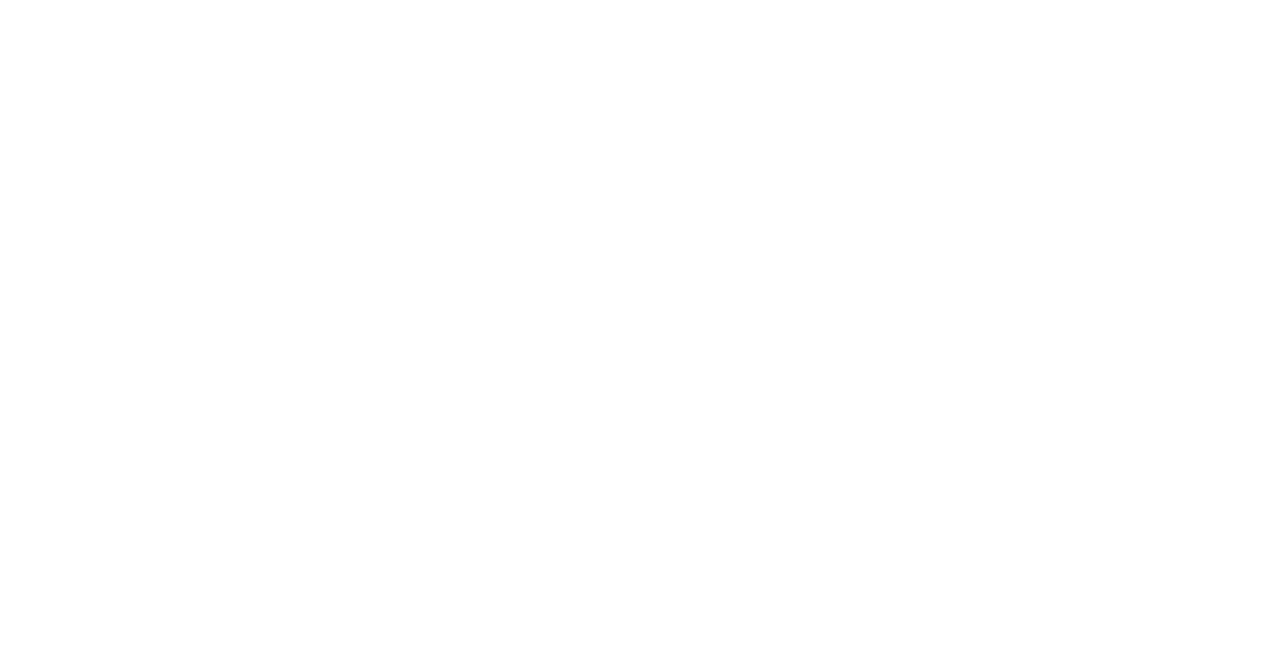
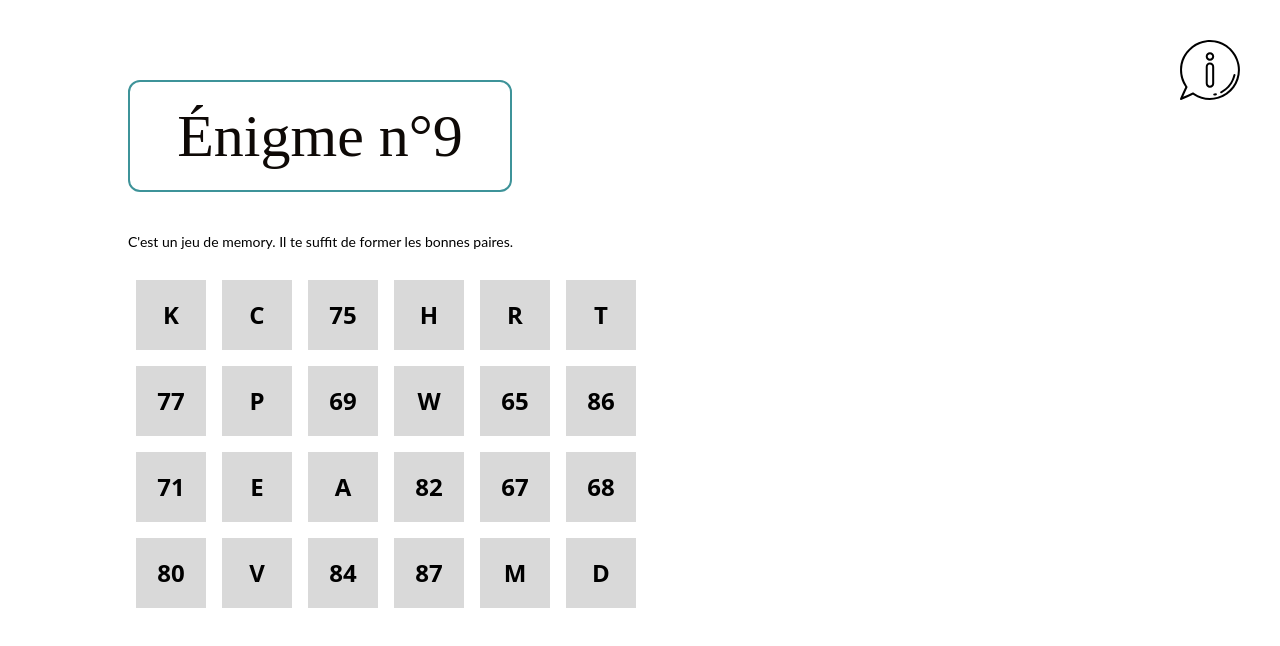
Before and after one commit to aeccher/projets6, a Vue app: page /enigme9 in a window 1280 px wide. Before the commit this address had no page. Shown: the top 646 px of the page. Built offline with nearby package versions, Linux system fonts and the light colour scheme.

Commit message:
page énigme n°9

```diff
--- a/src/router/index.js
+++ b/src/router/index.js
@@ -9,6 +9,7 @@ import Enigme5View from '../views/Enigme5View.vue'
 import Enigme6View from '../views/Enigme6View.vue'
 import Enigme7View from '../views/Enigme7View.vue'
 import Enigme8View from '../views/Enigme8View.vue'
+import Enigme9View from '../views/Enigme9View.vue'
 
 const router = createRouter({
   history: createWebHistory(import.meta.env.BASE_URL),
@@ -23,6 +24,7 @@ const router = createRouter({
     { path: '/enigme6', name: 'Enigme6', component: Enigme6View },
     { path: '/enigme7', name: 'Enigme7', component: Enigme7View },
     { path: '/enigme8', name: 'Enigme8', component: Enigme8View },
+    { path: '/enigme9', name: 'Enigme9', component: Enigme9View },
   ]
 })
 
--- a/src/views/Enigme1View.vue
+++ b/src/views/Enigme1View.vue
@@ -5,7 +5,7 @@
     <div class="relative rounded-xl bg-blanc p-8">
       <span @click="closePopup" class="absolute top-4 right-4 cursor-pointer">&times;</span>
       <!-- Contenu de la fenêtre pop-up -->
-      <p class="font-playfair text-xl text-noir">Dactylographie de la Langue des signes française (LSF)</p>
+      <p class="text-center font-playfair text-xl text-noir">Dactylographie de la Langue des signes française (LSF)</p>
       <img
         src="/src/assets/images/indice_lsf.webp"
         alt="Image de la dactylographie de la Langue des signes française"
--- a/src/views/Enigme7View.vue
+++ b/src/views/Enigme7View.vue
@@ -10,7 +10,7 @@
       <img
         src="/src/assets/images/matoran.webp"
         alt="Image de lettres matoran qui correspondent à l'alphabet français"
-        class="m-auto mt-5 w-1/2"
+        class="m-auto mt-5"
       />
     </div>
   </div>
@@ -46,6 +46,7 @@ import IconIndice from "/src/components/icons/IconIndice.vue";
 import Swal from "sweetalert2";
 
 export default {
+  components: { IconIndice },
   data() {
     return {
       isPopupOpen: false,
--- /dev/null
+++ b/src/views/Enigme9View.vue
@@ -0,0 +1,196 @@
+<template>
+  <IconIndice @click="openPopup" class="absolute top-10 right-10 cursor-pointer" />
+
+  <!-- Fenêtre pop-up -->
+  <div v-if="isPopupOpen" class="fixed top-0 left-0 z-40 flex h-full w-full items-center justify-center bg-noir bg-opacity-50">
+    <div class="relative rounded-xl bg-blanc p-8">
+      <span @click="closePopup" class="absolute top-4 right-4 cursor-pointer">&times;</span>
+      <!-- Contenu de la fenêtre pop-up -->
+      <p class="text-center font-playfair text-xl text-noir">Le code ASCII</p>
+      <img src="/src/assets/images/ascii.webp" alt="Image d'extrait du code ASCII" class="m-auto mt-5 w-1/2" />
+    </div>
+  </div>
+
+  <div class="ml-32 mt-20 h-28 w-96 rounded-xl border-2 border-vert">
+    <h2 class="py-6 text-center font-playfair text-6xl text-noir">Énigme n°9</h2>
+  </div>
+
+  <p class="mt-10 ml-32 font-lato text-sm">C'est un jeu de memory. Il te suffit de former les bonnes paires.</p>
+  <div>
+    <div class="ml-32 mt-5 flex max-w-[600px] flex-wrap">
+      <div
+        v-for="(card, index) in cards"
+        :key="index"
+        class="m-2 h-[70px] w-[70px] cursor-pointer"
+        :class="{ flipped: card.isFlipped, matched: card.isMatched }"
+        @click="flipCard(index)"
+      >
+        <div class="card-inner">
+          <div class="card-front">{{ card.displayValue }}</div>
+          <div class="card-back"></div>
+        </div>
+      </div>
+    </div>
+    <!-- Affiche le bouton si le mot est correct -->
+    <Router-Link to="/enigme2">
+      <button v-if="correct" class="font-Lato m-auto mt-10 flex h-10 items-center justify-center rounded-lg bg-vert px-20 text-blanc">
+        Énigme suivante
+      </button></Router-Link
+    >
+  </div>
+</template>
+
+<script>
+import IconIndice from "/src/components/icons/IconIndice.vue";
+import Swal from "sweetalert2"; // Utilisation de SweetAlert2
+
+export default {
+  components: { IconIndice },
+  data() {
+    return {
+      isPopupOpen: false,
+      cards: [
+        { value: "A", displayValue: "A", isFlipped: false, isMatched: false },
+        { value: "A", displayValue: "65", isFlipped: false, isMatched: false },
+        { value: "C", displayValue: "C", isFlipped: false, isMatched: false },
+        { value: "C", displayValue: "67", isFlipped: false, isMatched: false },
+        { value: "D", displayValue: "D", isFlipped: false, isMatched: false },
+        { value: "D", displayValue: "68", isFlipped: false, isMatched: false },
+        { value: "E", displayValue: "E", isFlipped: false, isMatched: false },
+        { value: "E", displayValue: "69", isFlipped: false, isMatched: false },
+        { value: "H", displayValue: "H", isFlipped: false, isMatched: false },
+        { value: "H", displayValue: "71", isFlipped: false, isMatched: false },
+        { value: "K", displayValue: "K", isFlipped: false, isMatched: false },
+        { value: "K", displayValue: "75", isFlipped: false, isMatched: false },
+        { value: "M", displayValue: "M", isFlipped: false, isMatched: false },
+        { value: "M", displayValue: "77", isFlipped: false, isMatched: false },
+        { value: "P", displayValue: "P", isFlipped: false, isMatched: false },
+        { value: "P", displayValue: "80", isFlipped: false, isMatched: false },
+        { value: "R", displayValue: "R", isFlipped: false, isMatched: false },
+        { value: "R", displayValue: "82", isFlipped: false, isMatched: false },
+        { value: "T", displayValue: "T", isFlipped: false, isMatched: false },
+        { value: "T", displayValue: "84", isFlipped: false, isMatched: false },
+        { value: "V", displayValue: "V", isFlipped: false, isMatched: false },
+        { value: "V", displayValue: "86", isFlipped: false, isMatched: false },
+        { value: "W", displayValue: "W", isFlipped: false, isMatched: false },
+        { value: "W", displayValue: "87", isFlipped: false, isMatched: false },
+      ],
+      flippedCards: [],
+      correct: false,
+    };
+  },
+  computed: {
+    shuffledCards() {
+      return this.shuffle([...this.cards]);
+    },
+  },
+  created() {
+    // Shuffling the cards
+    this.cards = this.shuffle(this.cards);
+  },
+
+  methods: {
+    openPopup() {
+      this.isPopupOpen = true;
+    },
+    closePopup() {
+      this.isPopupOpen = false;
+    },
+    shuffle(array) {
+      let currentIndex = array.length;
+      let randomIndex, tempValue;
+
+      while (currentIndex !== 0) {
+        randomIndex = Math.floor(Math.random() * currentIndex);
+        currentIndex--;
+
+        tempValue = array[currentIndex];
+        array[currentIndex] = array[randomIndex];
+        array[randomIndex] = tempValue;
+      }
+
+      return array;
+    },
+    flipCard(index) {
+      if (this.flippedCards.length < 2 && !this.cards[index].isFlipped && !this.cards[index].isMatched) {
+        this.cards[index].isFlipped = true;
+        this.flippedCards.push({ index, value: this.cards[index].value });
+
+        if (this.flippedCards.length === 2) {
+          this.checkMatch();
+        }
+      }
+    },
+    checkMatch() {
+      const [card1, card2] = this.flippedCards;
+      if (card1.value === card2.value) {
+        this.cards[card1.index].isMatched = true;
+        this.cards[card2.index].isMatched = true;
+        this.checkWin();
+      } else {
+        setTimeout(() => {
+          this.cards[card1.index].isFlipped = false;
+          this.cards[card2.index].isFlipped = false;
+        }, 1000);
+      }
+      this.flippedCards = [];
+    },
+    checkWin() {
+      if (this.cards.every((card) => card.isMatched)) {
+        this.correct = true;
+      }
+    },
+  },
+};
+</script>
+
+<style scoped>
+.card-inner {
+  width: 100%;
+  height: 100%;
+  transform-style: preserve-3d;
+  transition: transform 0.5s;
+}
+
+.card:hover .card-inner {
+  transform: rotateY(180deg);
+}
+
+.card-front,
+.card-back {
+  position: absolute;
+  width: 100%;
+  height: 100%;
+  backface-visibility: hidden;
+  display: flex;
+  align-items: center;
+  justify-content: center;
+  font-size: 24px;
+  font-weight: bold;
+}
+
+.card-front {
+  background-color: #d9d9d9;
+}
+
+.card-back {
+  background-color: #3e9399;
+  transform: rotateY(180deg);
+}
+
+.flipped .card-inner {
+  transform: rotateY(180deg);
+}
+
+.matched {
+  background-color: #3e9399;
+}
+
+.game-over {
+  margin-top: 20px;
+  text-align: center;
+  font-size: 24px;
+  font-weight: bold;
+  color: #e53e3e;
+}
+</style>
```
Also changed, not shown: src/assets/images/ascii.webp (added).
